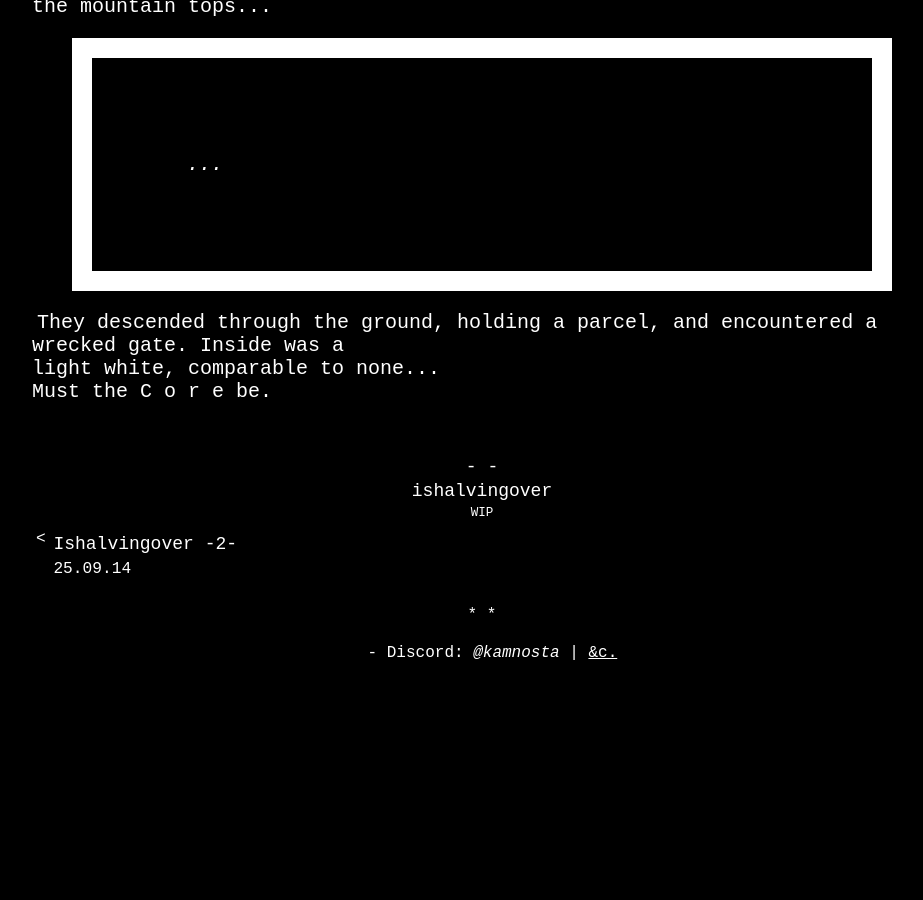
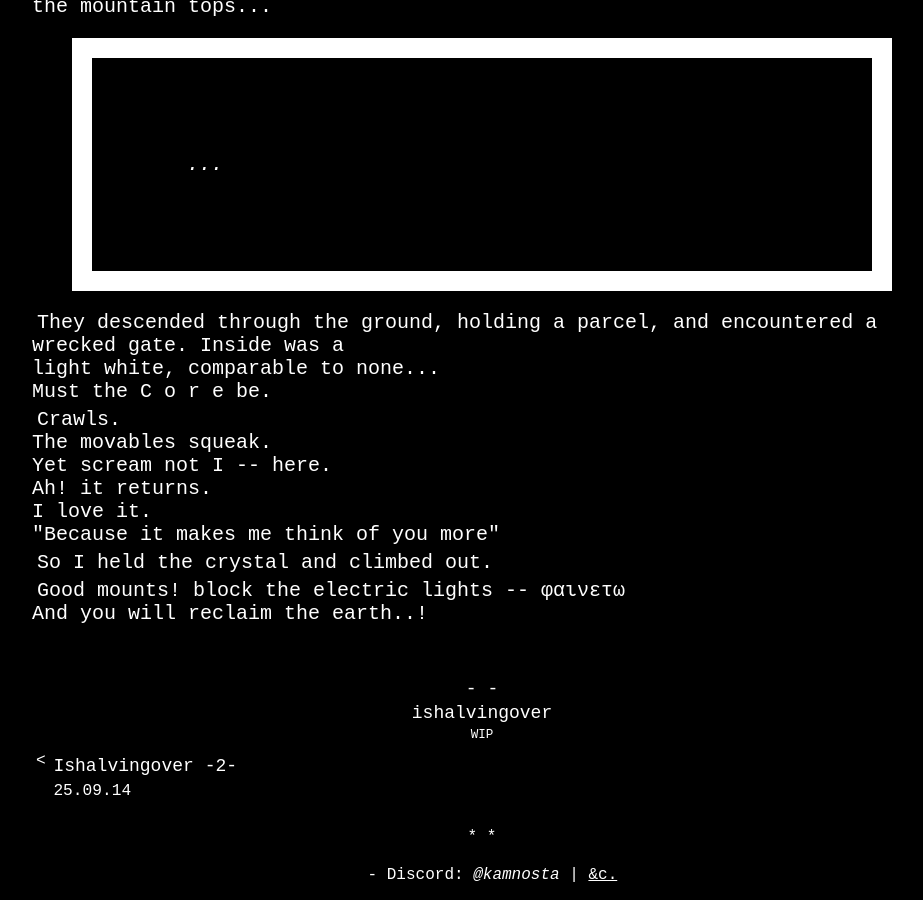
Before and after one commit to kamnosta/kamnosta.github.io, a Jekyll site: the page built from _ishalvingover/25-10-18-3.md, in a window 1280 px wide and 900 px high, scrolled down 1447 px. Shown: the whole window, without its empty margins (158-1081 px from the left). Built offline with Jekyll 4.4.1, drawn with Linux system fonts in a browser that asks for light colours; before the commit the page ends 2125 px from its top, so only the background shows below that.

Commit message:
iho3 update crawls

```diff
--- a/_ishalvingover/25-10-18-3.md
+++ b/_ishalvingover/25-10-18-3.md
@@ -34,4 +34,16 @@ Glowing lights over the mounts. Are they rising or falling? Ants rotating the mo
 
 They descended through the ground, holding a parcel, and encountered a wrecked gate. Inside was a <br>
 light white, comparable to none...<br>
-Must the C o r e be.
+Must the C o r e be.<br>
+
+Crawls.<br>
+The movables squeak.<br>
+Yet scream not I -- here.<br>
+Ah! it returns.<br>
+I love it.<br>
+"Because it makes me think of you more"<br>
+
+So I held the crystal and climbed out.<br>
+
+Good mounts! block the electric lights -- φαινετω<br>
+And you will reclaim the earth..!<br>
```
